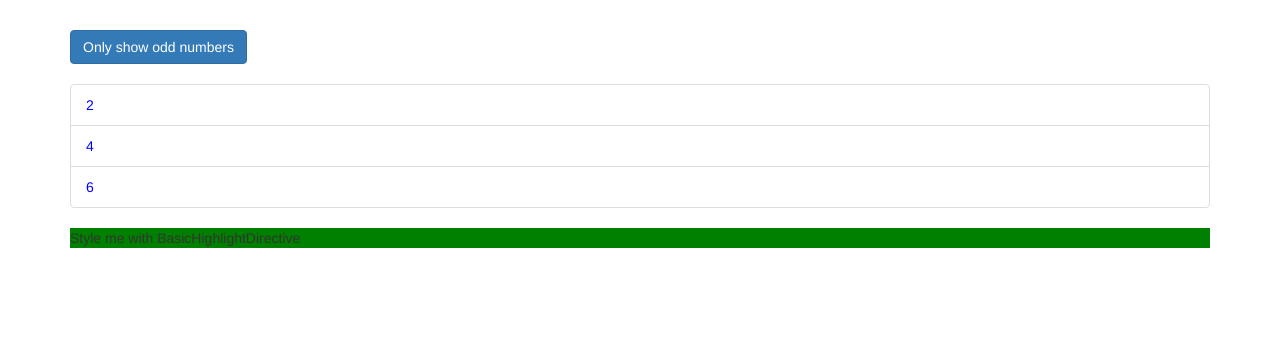
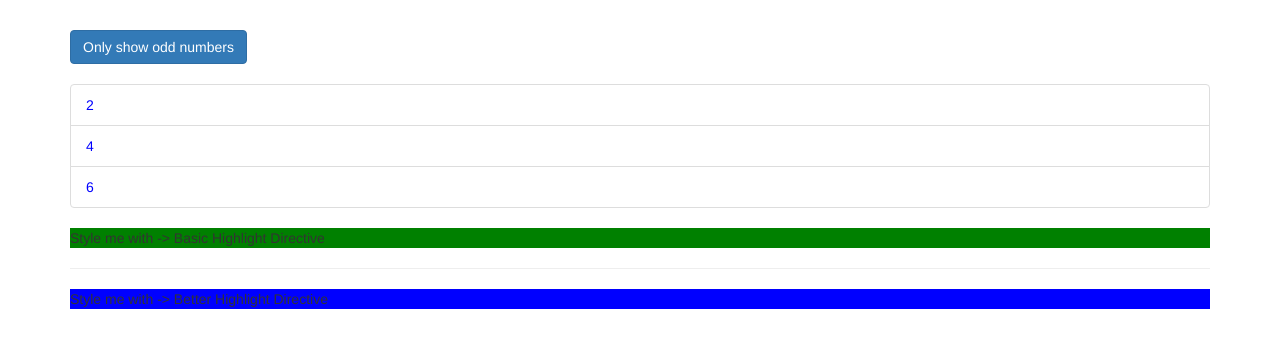
Before and after one commit to zmarkoni/angular-udemy-directives, an Angular app: page / in a window 1280 px wide. Shown: the top 348 px of the page. Built offline with nearby package versions, Linux system fonts and the light colour scheme.

Commit message:
create custom directive and use Renderer2

```diff
--- a/src/app/app.component.html
+++ b/src/app/app.component.html
@@ -30,7 +30,9 @@
         <p>Only odd</p>
       </ng-template>
 
-      <div appBasicHighlight>Style me with BasicHighlightDirective</div>
+      <div appBasicHighlight>Style me with -> Basic Highlight Directive</div>
+      <hr>
+      <div appBetterHighlight>Style me with -> Better Highlight Directive</div>
     </div>
   </div>
 </div>
--- a/src/app/app.module.ts
+++ b/src/app/app.module.ts
@@ -4,12 +4,14 @@ import { FormsModule } from '@angular/forms';
 import { HttpModule } from '@angular/http';
 
 import { AppComponent } from './app.component';
-import {BasicHighlightDirective} from "./basic-highlight/basic-highlight.directive";
+import { BasicHighlightDirective } from "./directives/basic-highlight.directive";
+import { BetterHighlightDirective } from './directives/better-highlight.directive';
 
 @NgModule({
   declarations: [
     AppComponent,
     BasicHighlightDirective,
+    BetterHighlightDirective,
   ],
   imports: [
     BrowserModule,
--- a/src/app/basic-highlight/basic-highlight.directive.ts
+++ /dev/null
@@ -1,12 +0,0 @@
-import {Directive, ElementRef, OnInit} from "@angular/core";
-
-@Directive({
-    selector: '[appBasicHighlight]'
-})
-export class BasicHighlightDirective implements OnInit {
-    constructor(private elementRef: ElementRef) {}
-
-    ngOnInit() {
-        this.elementRef.nativeElement.style.backgroundColor = 'green';
-    }
-}
--- /dev/null
+++ b/src/app/directives/basic-highlight.directive.ts
@@ -0,0 +1,21 @@
+import {Directive, ElementRef, OnInit} from "@angular/core";
+
+@Directive({
+    selector: '[appBasicHighlight]'
+})
+export class BasicHighlightDirective implements OnInit {
+    constructor(private elementRef: ElementRef) {}
+
+    ngOnInit() {
+        this.elementRef.nativeElement.style.backgroundColor = 'green';
+    }
+
+    /*
+    In the last lecture, we used the Angular Renderer class to change the style of a HTML element.
+    As explained in that lecture, you should use the Renderer for any DOM manipulations.
+
+    Of course, you can do more than simply change the styling of an element via setStyle().
+    Learn more about the available Renderer methods here:
+    https://angular.io/docs/ts/latest/api/core/index/Renderer2-class.html
+     */
+}
--- /dev/null
+++ b/src/app/directives/better-highlight.directive.ts
@@ -0,0 +1,14 @@
+import {Directive, ElementRef, Renderer2, OnInit} from '@angular/core';
+
+@Directive({
+  selector: '[appBetterHighlight]'
+})
+export class BetterHighlightDirective implements OnInit{
+
+  constructor(private elementRef: ElementRef, private renderer: Renderer2) { }
+
+  ngOnInit() {
+    this.renderer.setStyle(this.elementRef.nativeElement, 'background-color', 'blue');
+  }
+
+}
```
